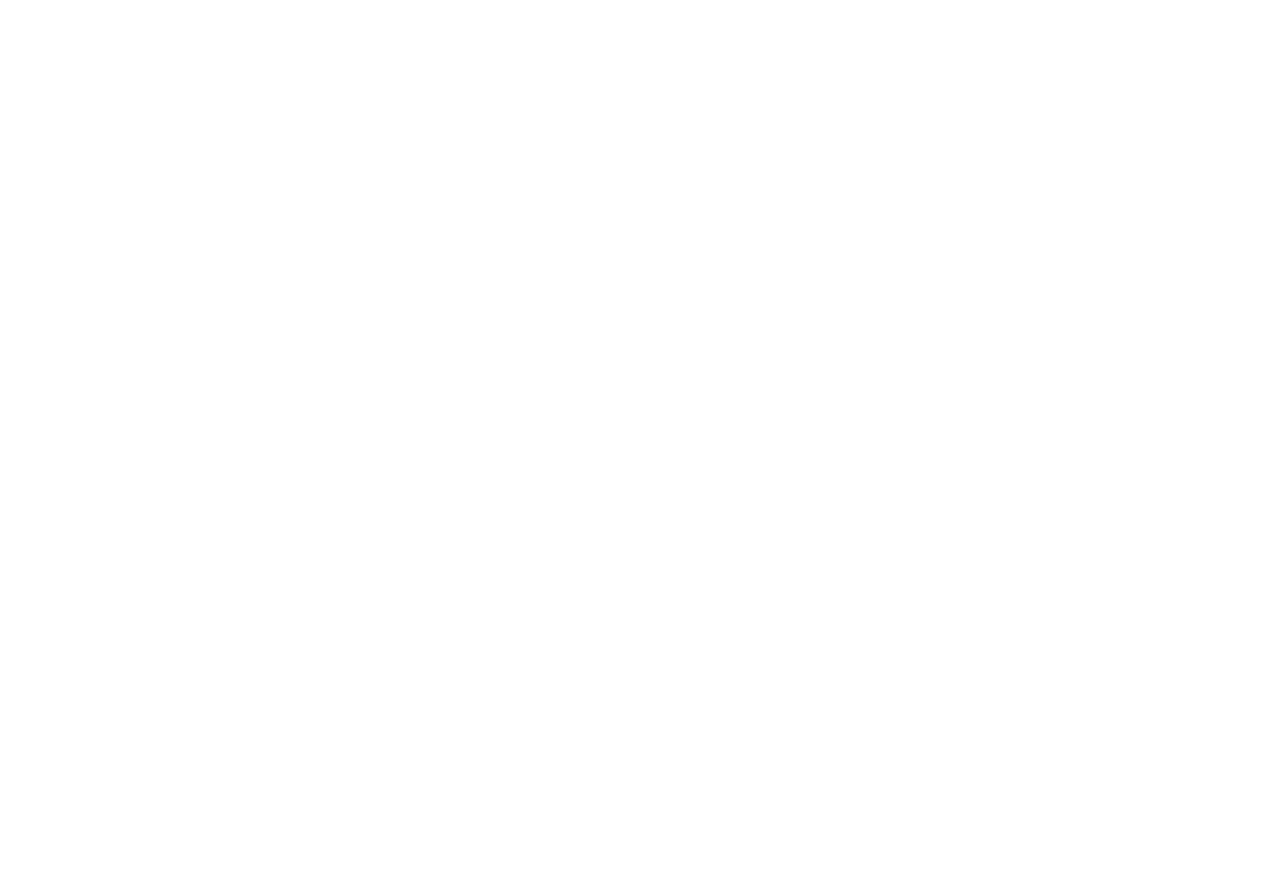
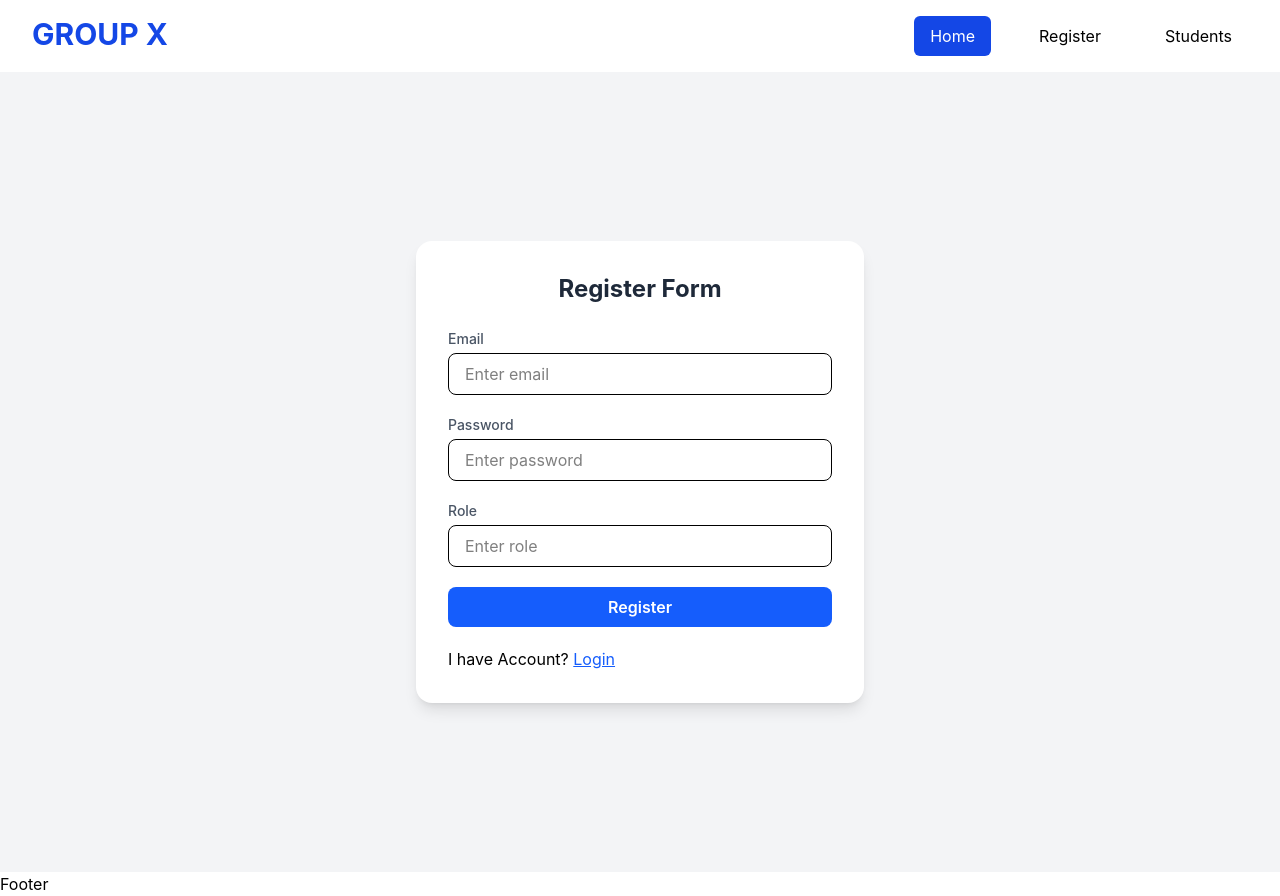
Before and after one commit to Edtech-solutions-Rwanda/l5-sod-afternoon-frontend-2026, a React (Vite) app: page /register in a window 1280 px wide. Before the commit this address had no page. Before the commit the page ends 800 px from the top, so only its background shows below. Built offline with nearby package versions, Linux system fonts and the light colour scheme.

Commit message:
add login and register form and fetch

```diff
--- a/package.json
+++ b/package.json
@@ -11,6 +11,7 @@
   },
   "dependencies": {
     "@tailwindcss/vite": "^4.2.2",
+    "axios": "^1.14.0",
     "react": "^19.2.4",
     "react-dom": "^19.2.4",
     "react-icons": "^5.6.0",
--- a/src/App.jsx
+++ b/src/App.jsx
@@ -1,15 +1,28 @@
 
 import './App.css'
 import Home from './pages/Home'
-import { Routes,Route } from 'react-router-dom'
-
+import { Routes, Route } from 'react-router-dom'
+import Register from './pages/RegisterPage'
+import Header from './components/HeaderPage'
+import Footer from './components/Footer'
+import PageLogin from './pages/loginPage'
+import DashboardPage from './pages/Dashboard'
 //github.com/Edtech-solutions-Rwanda
 function App() {
 
   return (
-    <Routes>
-      <Route path='/' element={<Home/>} />
-    </Routes>
+    <>
+      <Header />
+      <Routes>
+        <Route path='/' element={<Home />} />
+        <Route path='/register' element={<Register />} />
+        <Route path='/login' element={<PageLogin/>}/>
+        <Route path='/dashboard' element={DashboardPage}></Route>
+
+      </Routes>
+
+      <Footer/>
+    </>
 
   )
 }
--- a/src/components/Header.jsx
+++ /dev/null
@@ -1,9 +0,0 @@
-import React from 'react'
-
-const Header = () => {
-  return (
-    <div>Header</div>
-  )
-}
-
-export default Header
--- /dev/null
+++ b/src/components/HeaderPage.jsx
@@ -0,0 +1,18 @@
+import React from 'react'
+import { Link } from 'react-router-dom'
+
+const HeaderPage = () => {
+  return (
+    <header className=' flex
+         justify-between  px-8  py-4   ' >
+      <Link to='/' className=' font-bold text-3xl  text-blue-700 '> GROUP  X</Link>
+      <div className=' flex gap-8 '>
+        <Link to='/' className=' bg-blue-700  text-white px-4  py-2   rounded-md   text-md '>Home</Link>
+        <Link to="/register" className=' rounded-md  px-4  py-2  hover:bg-gray-300 '>Register</Link>
+        <button className=' rounded-md  px-4  py-2  hover:bg-gray-300 '>Students </button>
+      </div>
+    </header>
+  )
+}
+
+export default HeaderPage
--- /dev/null
+++ b/src/components/Layout.jsx
@@ -0,0 +1,9 @@
+import React from 'react'
+
+const HeaderPage = () => {
+  return (
+    <h1>Layout</h1>
+  )
+}
+
+export default HeaderPage
--- a/src/components/Loyout.jsx
+++ /dev/null
@@ -1,9 +0,0 @@
-import React from 'react'
-
-const Loyout = () => {
-  return (
-    <div>Loyout</div>
-  )
-}
-
-export default Loyout
--- /dev/null
+++ b/src/pages/Dashboard.jsx
@@ -0,0 +1,11 @@
+import React from 'react'
+
+function Dashboard() {
+  return (
+    <div>
+      <h1>Dashboard</h1>
+    </div>
+  )
+}
+
+export default Dashboard
--- a/src/pages/FormPage.jsx
+++ /dev/null
@@ -1,9 +0,0 @@
-import React from 'react'
-
-const FormPage = () => {
-  return (
-    <div>FormPage</div>
-  )
-}
-
-export default FormPage
--- a/src/pages/Home.jsx
+++ b/src/pages/Home.jsx
@@ -1,18 +1,11 @@
 import React from 'react'
 import { FaBookJournalWhills } from "react-icons/fa6";
+import { Link } from 'react-router-dom';
 
 const Home = () => {
   return (
     <div>
-        <header className=' flex
-         justify-between  px-8  py-4  ' >
-    <h1 className=' font-bold text-3xl  text-blue-700 '> GROUP  X</h1>
-    <div className=' flex gap-8 '>
-        <button className=' bg-blue-700  text-white px-4  py-2   rounded-md   text-md '>Home</button>
-        <button className=' rounded-md  px-4  py-2  hover:bg-gray-300 '>Register</button>
-        <button className=' rounded-md  px-4  py-2  hover:bg-gray-300 '>Students </button>
-    </div>
-        </header>
+
 
         <div className=' relative overflow-hidden   border-2  border-red-500  min-h-[90vh]  flex
         flex-col  justify-center  items-center   text-white gap-8       '>
--- /dev/null
+++ b/src/pages/RegisterPage.jsx
@@ -0,0 +1,77 @@
+import React from 'react'
+import { useState } from 'react'
+import axios from 'axios'
+import { Link, useNavigate } from 'react-router-dom'
+
+const FormPage = () => {
+  const [form, setForm] = useState({email: "",password:"",role:"" })
+  const [loading,setLoading]=useState(false)
+  const handleChange = (e) => {
+    setForm({ ...form, [e.target.name]: e.target.value })
+  }
+  const navigate=useNavigate()
+  const handleSubmit=async(e)=>{
+    try {
+      setLoading(true)
+
+      const response=await axios.post("http://localhost:3000/api/register",form)
+      console.log(response.data)
+      alert("Register successfully!")
+      if(response.status==201){
+        navigate("/login")
+      }
+
+
+    } catch (error) {
+      console.log(error.response?.data||error.message)
+      alert("Register failed")
+
+    }finally{
+      setLoading(false)
+    }
+  }
+
+  return (
+    <>
+      <div className='min-h-screen bg-gray-100 flex items-center justify-center px4' >
+        <div className='bg-white shadow-lg rounded-2xl p-8 w-full max-w-md'>
+          <h1 className='text-2xl font-bold text-center text-gray-800 mb-6'>Register Form</h1>
+
+
+          <form className='space-y-5' action={handleSubmit}>
+
+            <div>
+              <label htmlFor="name" className='block text-sm font-medium text-gray-600 mb-1'>Email</label>
+              <input type="text" name="email" id="" onChange={handleChange} value={form.email} placeholder='Enter email' className='
+            w-full px-4 py-2 border rounded-lg focus:outline-none focus:ring-blue-900 transition' />
+            </div>
+
+            <div>
+              <label htmlFor="name" className='block text-sm font-medium text-gray-600 mb-1'>Password</label>
+              <input type="text" name="password" placeholder='Enter password' onChange={handleChange} value={form.password} id="" className='
+            w-full px-4 py-2 border rounded-lg focus:outline-none focus:ring-blue-900 transition' />
+            </div>
+
+            <div>
+              <label htmlFor="name" className='block text-sm font-medium text-gray-600 mb-1'>Role</label>
+              <input type="text" name="role" placeholder='Enter role' onChange={handleChange} value={form.role} id="" className='
+            w-full px-4 py-2 border rounded-lg focus:outline-none focus:ring-blue-900 transition' />
+            </div>
+
+            <button type='submit' disabled={loading} className='w-full bg-blue-600 text-white py-2 rounded-lg font-semibold hover:bg-blue-700 transition duration-300'>{loading?"Processing":"Register"}</button>
+            <p>I have Account? <Link className='text-blue-600 underline' to='/login '>Login</Link></p>
+
+          </form>
+
+
+
+
+        </div>
+      </div>
+
+
+    </>
+  )
+}
+
+export default FormPage
--- /dev/null
+++ b/src/pages/loginPage.jsx
@@ -0,0 +1,76 @@
+import React from 'react'
+import { useState } from 'react'
+import axios from 'axios'
+import { Link, useNavigate } from 'react-router-dom'
+
+const FormPage = () => {
+    const [form, setForm] = useState({ email: "", password: "" })
+    const [loading, setLoading] = useState(false)
+    const handleChange = (e) => {
+        setForm({ ...form, [e.target.name]: e.target.value })
+    }
+
+    const navigate = useNavigate()
+
+    const handleSubmit = async (e) => {
+        try {
+            setLoading(true)
+
+            const response = await axios.post("http://localhost:3000/api/login", form)
+            console.log(response.data)
+            alert("Login successfully!")
+            if (response.status == 200) {
+
+                navigate("/dashboard")
+            }
+
+
+        } catch (error) {
+            console.log(error.response?.data || error.message)
+            alert("Login failed")
+
+        } finally {
+            setLoading(false)
+        }
+    }
+
+    return (
+        <>
+            <div className='min-h-screen bg-gray-100 flex items-center justify-center px4' >
+                <div className='bg-white shadow-lg rounded-2xl p-8 w-full max-w-md'>
+                    <h1 className='text-2xl font-bold text-center text-gray-800 mb-6'>Login Form</h1>
+
+
+                    <form className='space-y-5' action={handleSubmit}>
+
+                        <div>
+                            <label htmlFor="name" className='block text-sm font-medium text-gray-600 mb-1'>Email</label>
+                            <input type="text" placeholder='Enter email' name="email" id="" onChange={handleChange} value={form.email} className='
+            w-full px-4 py-2 border rounded-lg focus:outline-none focus:ring-blue-900 transition' />
+                        </div>
+
+                        <div>
+                            <label htmlFor="name" className='block text-sm font-medium text-gray-600 mb-1'>Password</label>
+                            <input type="text" name="password" onChange={handleChange} placeholder='Enter password' value={form.password} id="" className='
+            w-full px-4 py-2 border rounded-lg focus:outline-none focus:ring-blue-900 transition' />
+                        </div>
+
+
+
+                        <button type='submit' disabled={loading} className='w-full bg-blue-600 text-white py-2 rounded-lg font-semibold hover:bg-blue-700 transition duration-300'>{loading ? "Processing" : "Login"}</button>
+                        <p>Do not have account? <Link className='text-blue-700 underline' to='/register'>Register</Link> </p>
+
+                    </form>
+
+
+
+
+                </div>
+            </div>
+
+
+        </>
+    )
+}
+
+export default FormPage
```
Also changed, not shown: 1 other file (tests, documents, lock files or other folders).
